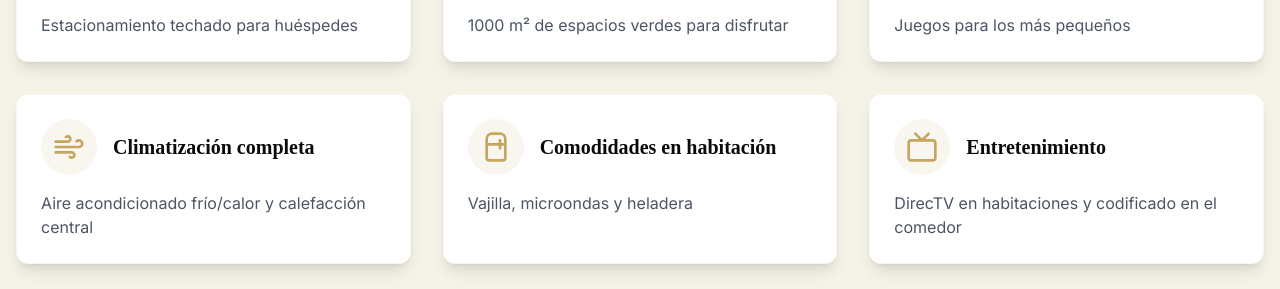
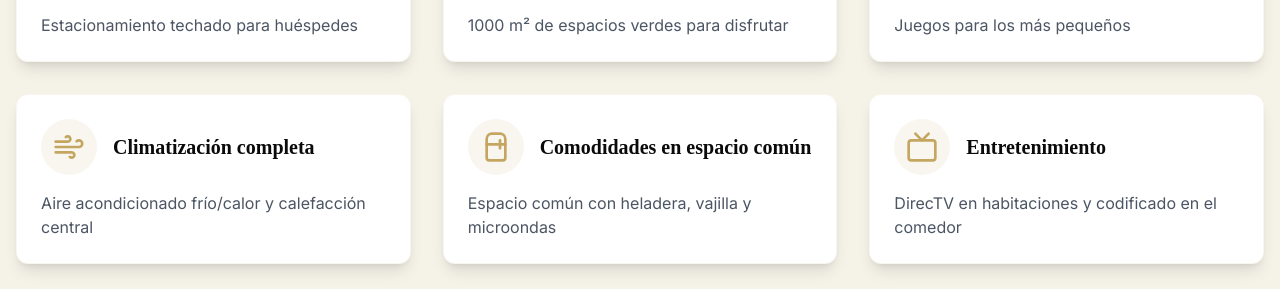
Before and after one commit to clientesweb/hotelgloria, a Next.js app: page / in a window 1280 px wide. Shown: the part 4980-5269 px from the top of the page. Built offline with nearby package versions, Linux system fonts and the light colour scheme.

Commit message:
Actualizar amenities-grid.tsx

```diff
--- a/components/amenities-grid.tsx
+++ b/components/amenities-grid.tsx
@@ -51,8 +51,8 @@ const amenities = [
   },
   {
     icon: Refrigerator,
-    title: "Comodidades en habitación",
-    description: "Vajilla, microondas y heladera",
+    title: "Comodidades en espacio común",
+    description: "Espacio común con heladera, vajilla y microondas",
   },
   {
     icon: Tv,
```
